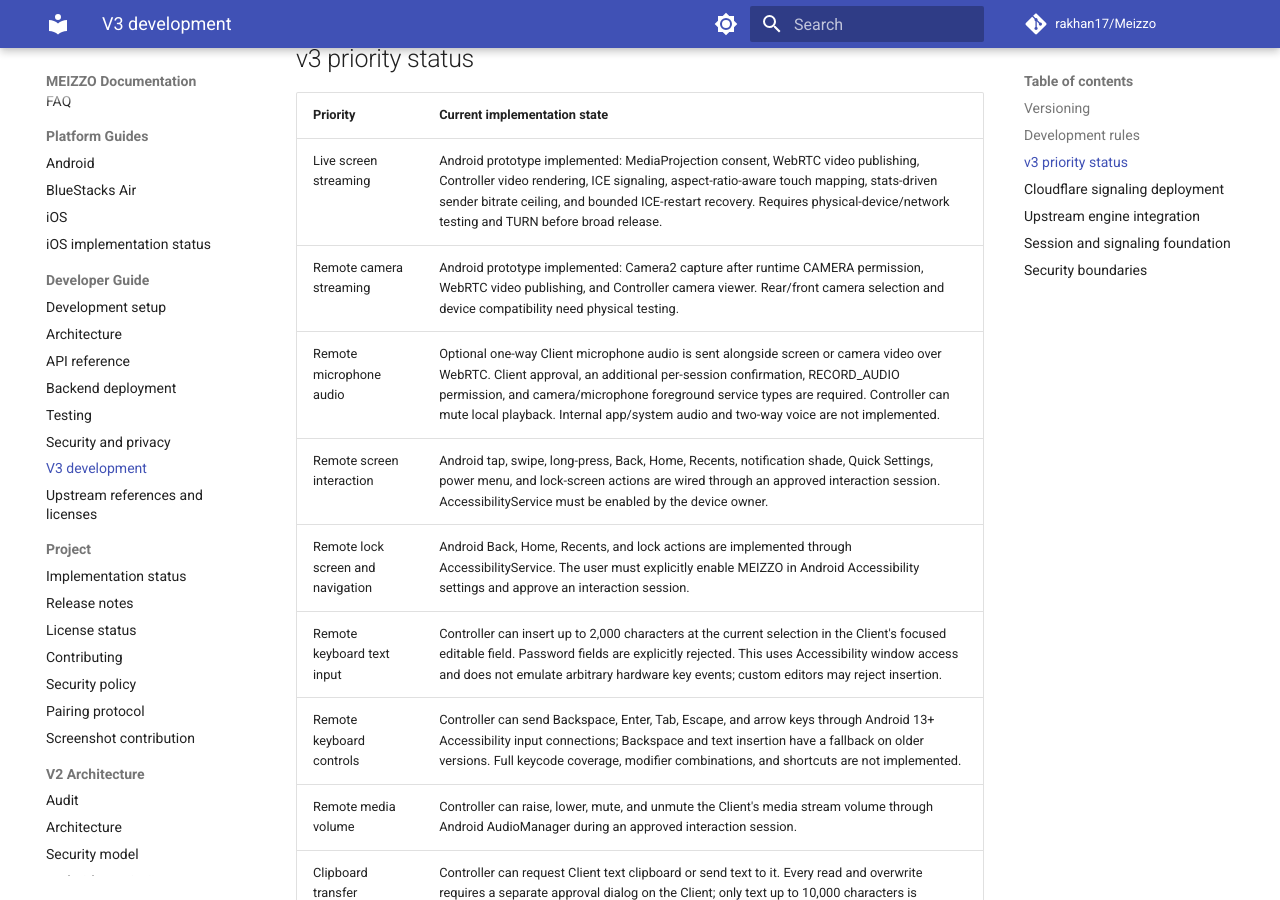
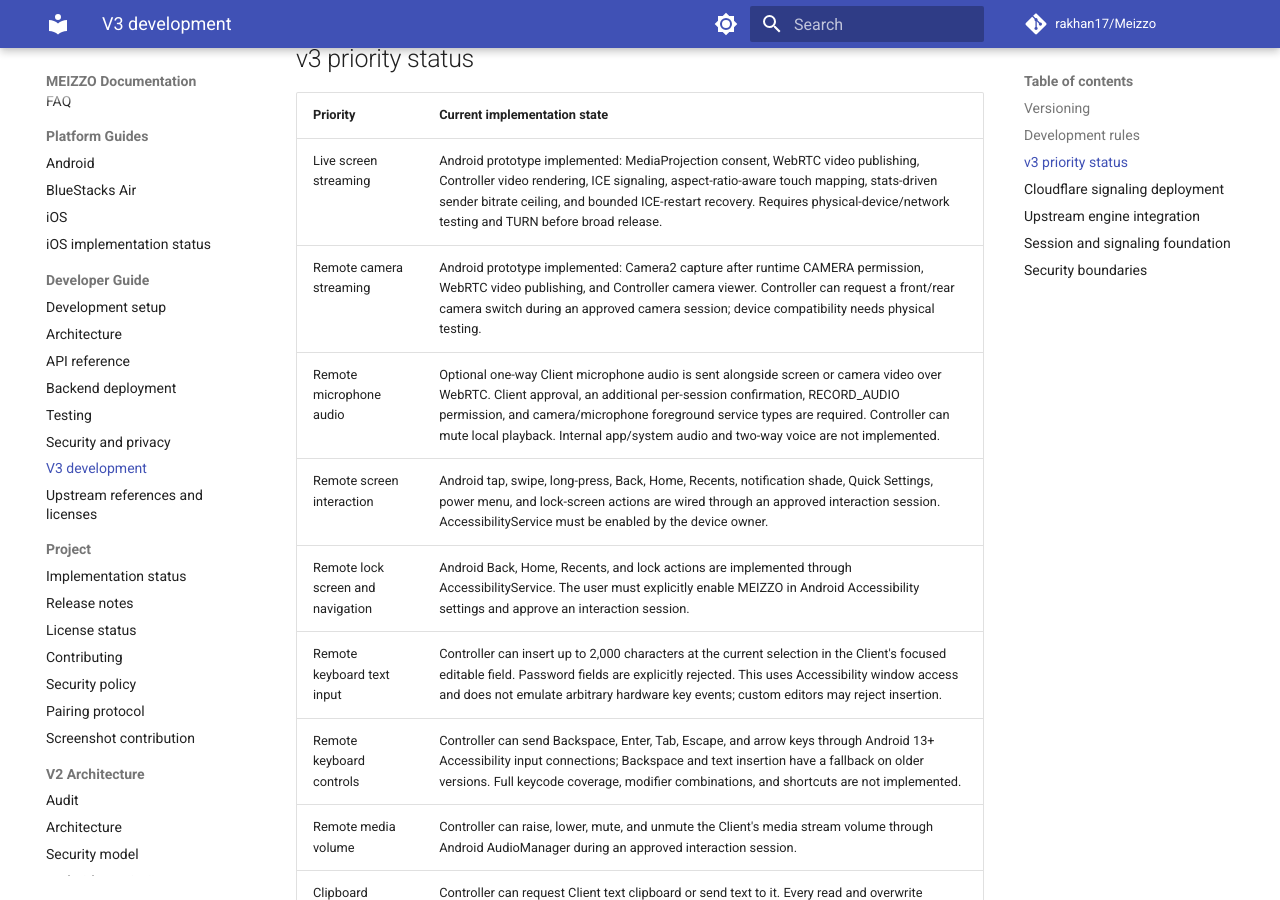
Before and after one commit to rakhan17/Meizzo, an MkDocs documentation site: the page built from docs/v3/README.md, in a window 1280 px wide and 900 px high, scrolled down 749 px. Built offline with MkDocs 1.6.1 and Material for MkDocs 9.7.7, drawn with Linux system fonts in a browser that asks for light colours; comment, search, counter and statistics services are not loaded.

Commit message:
Document remote camera switching

```diff
--- a/docs/v3/README.md
+++ b/docs/v3/README.md
@@ -22,7 +22,7 @@ This branch is the isolated development line for MEIZZO 3.x. The v2.5.0 stable l
 | Priority | Current implementation state |
 |---|---|
 | Live screen streaming | Android prototype implemented: MediaProjection consent, WebRTC video publishing, Controller video rendering, ICE signaling, aspect-ratio-aware touch mapping, stats-driven sender bitrate ceiling, and bounded ICE-restart recovery. Requires physical-device/network testing and TURN before broad release. |
-| Remote camera streaming | Android prototype implemented: Camera2 capture after runtime CAMERA permission, WebRTC video publishing, and Controller camera viewer. Rear/front camera selection and device compatibility need physical testing. |
+| Remote camera streaming | Android prototype implemented: Camera2 capture after runtime CAMERA permission, WebRTC video publishing, and Controller camera viewer. Controller can request a front/rear camera switch during an approved camera session; device compatibility needs physical testing. |
 | Remote microphone audio | Optional one-way Client microphone audio is sent alongside screen or camera video over WebRTC. Client approval, an additional per-session confirmation, RECORD_AUDIO permission, and camera/microphone foreground service types are required. Controller can mute local playback. Internal app/system audio and two-way voice are not implemented. |
 | Remote screen interaction | Android tap, swipe, long-press, Back, Home, Recents, notification shade, Quick Settings, power menu, and lock-screen actions are wired through an approved interaction session. AccessibilityService must be enabled by the device owner. |
 | Remote lock screen and navigation | Android Back, Home, Recents, and lock actions are implemented through AccessibilityService. The user must explicitly enable MEIZZO in Android Accessibility settings and approve an interaction session. |
```
